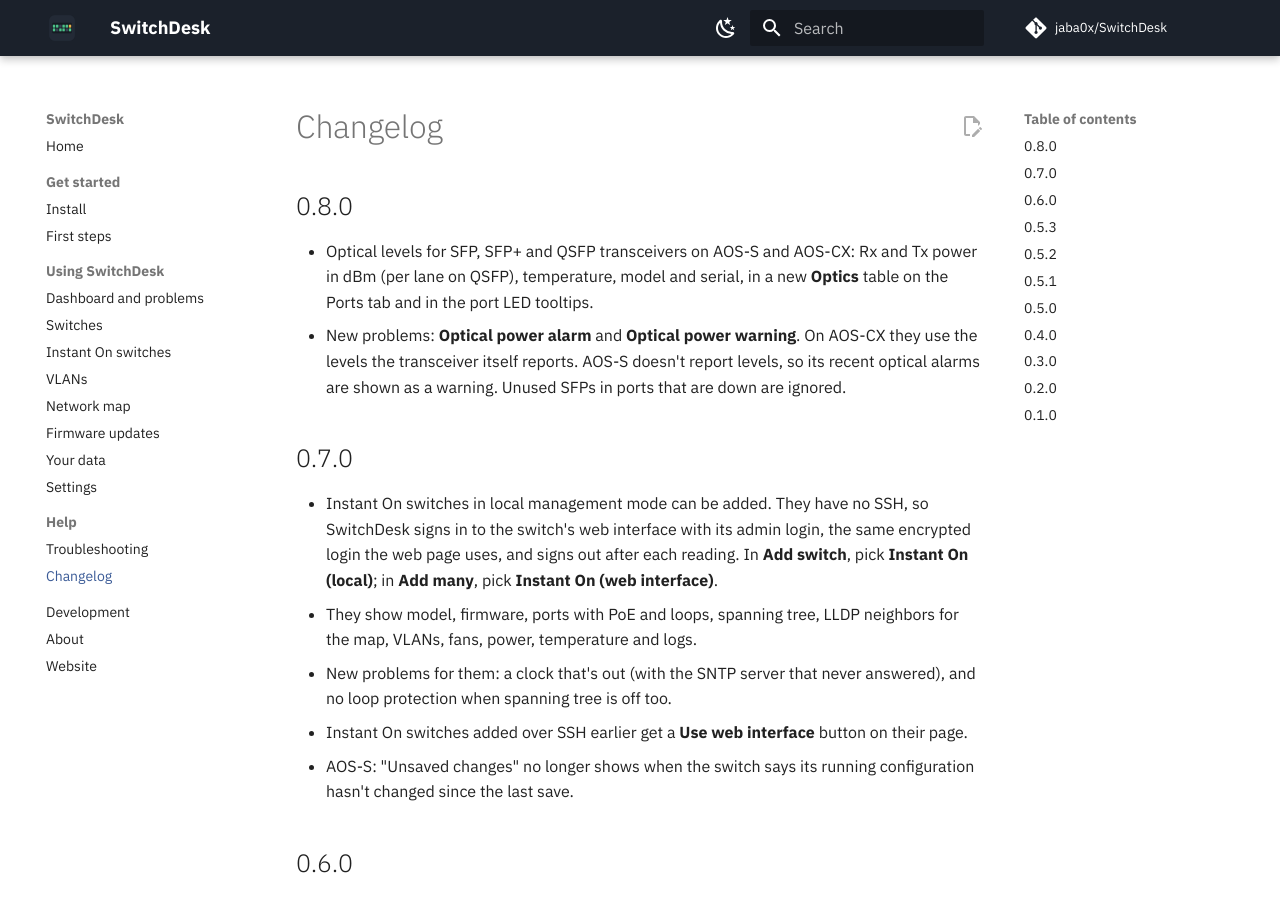
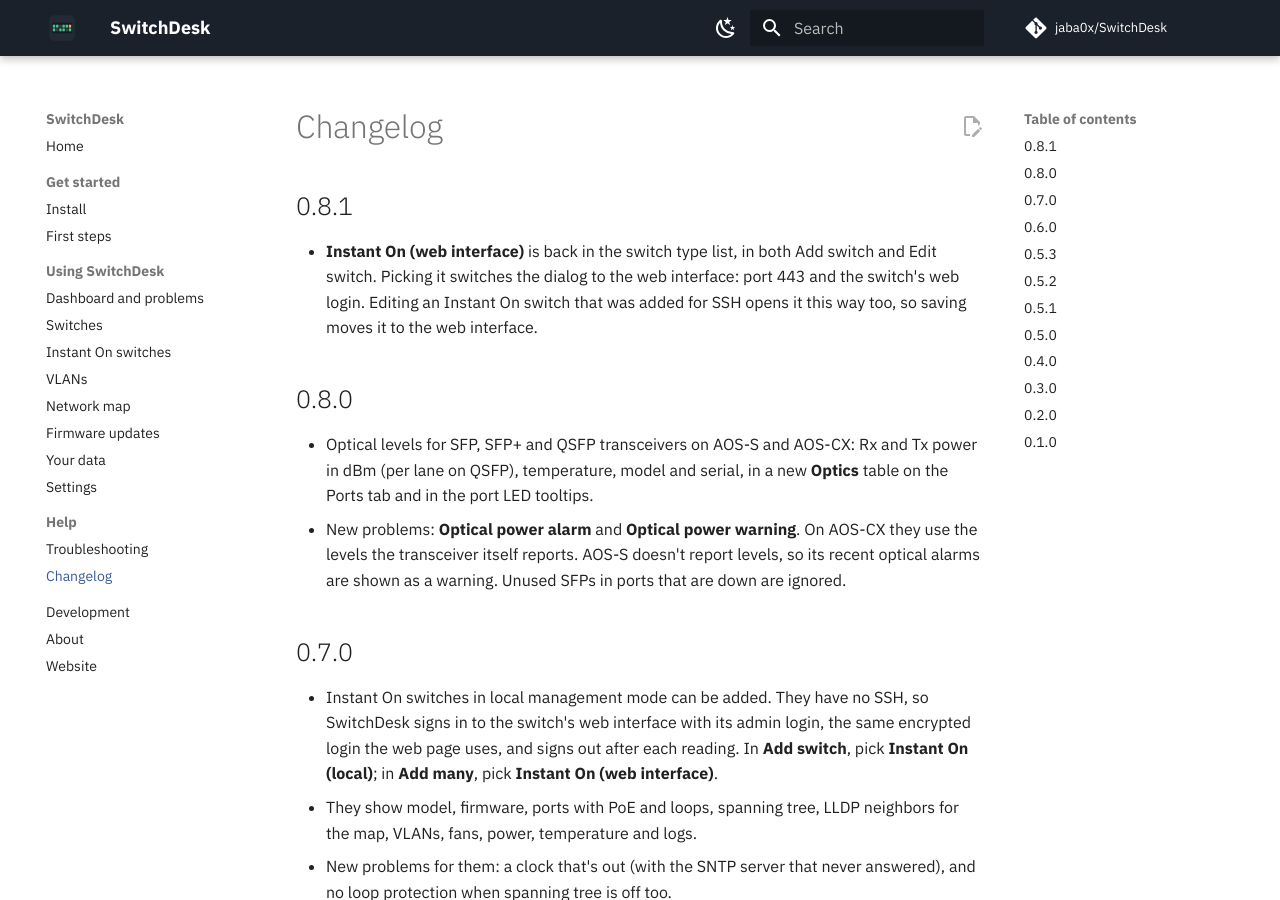
Before and after one commit to ArneNaessens/SwitchDesk, an MkDocs documentation site: the page built from docs/changelog.md, in a window 1280 px wide and 900 px high. Built offline with MkDocs 1.6.1 and Material for MkDocs 9.7.7, drawn with Linux system fonts in a browser that asks for light colours; comment, search, counter and statistics services are not loaded.

Commit message:
Put Instant On (web interface) back in the switch type list

```diff
--- a/docs/changelog.md
+++ b/docs/changelog.md
@@ -1,4 +1,8 @@
 # Changelog
+
+## 0.8.1
+
+- **Instant On (web interface)** is back in the switch type list, in both Add switch and Edit switch. Picking it switches the dialog to the web interface: port 443 and the switch's web login. Editing an Instant On switch that was added for SSH opens it this way too, so saving moves it to the web interface.
 
 ## 0.8.0
 
--- a/wails.json
+++ b/wails.json
@@ -11,7 +11,7 @@
   "info": {
     "companyName": "SwitchDesk",
     "productName": "SwitchDesk",
-    "productVersion": "0.8.0",
+    "productVersion": "0.8.1",
     "copyright": "Jaba Macharashvili",
     "comments": "Aruba switch manager. Built by Jaba Macharashvili, clihero.com"
   }
```
Also changed, not shown: README.md (+1 -1 lines), docs/instant-on.md (+1 -1 lines), 2 other files.
